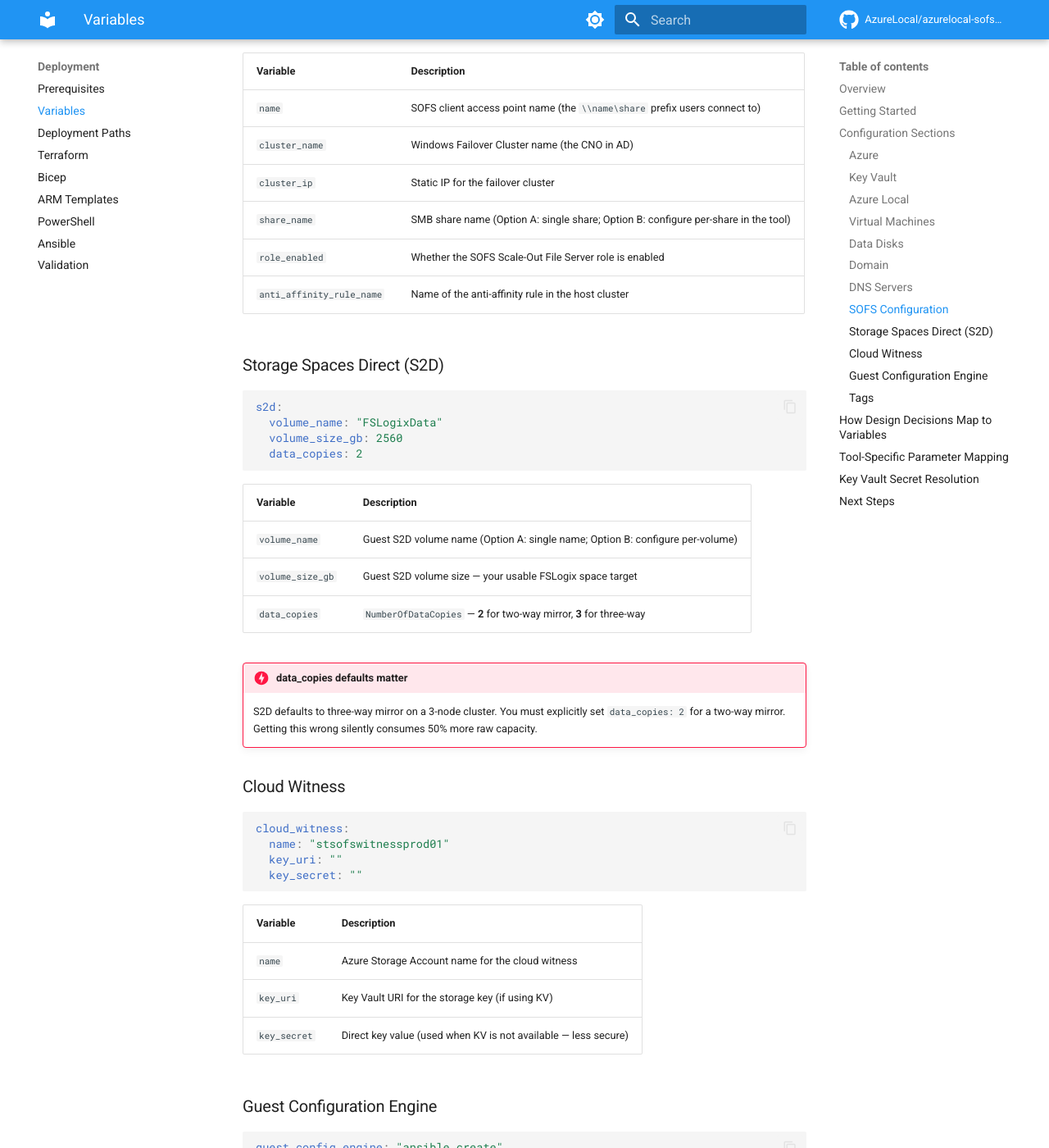
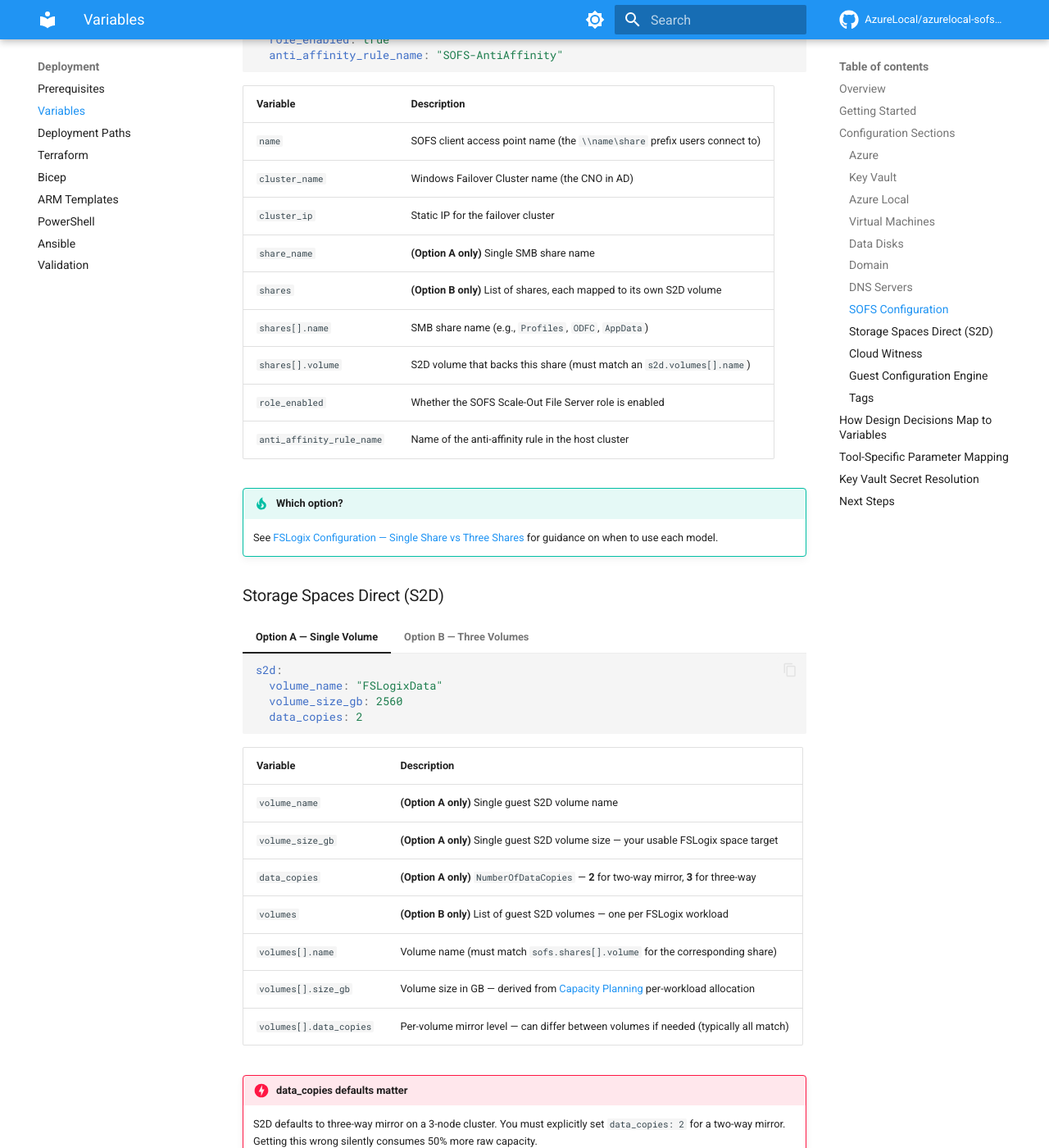
Before and after one commit to AzureLocal/azurelocal-sofs-fslogix, an MkDocs documentation site: the page built from docs/deployment/variables.md, in a window 1280 px wide and 1400 px high, scrolled down 4300 px. Shown: the whole window at 82% size. Built offline with MkDocs 1.6.1 and Material for MkDocs 9.7.7, drawn with Linux system fonts in a browser that asks for light colours; comment, search, counter and statistics services are not loaded; some of the changed text lies outside the part shown.

Commit message:
docs: add FSLogix Option A vs B decision framework and Option B variables
- fslogix.md: add 'Single Share vs Three Shares' decision section with
  comparison table, use cases, and cross-references to architecture pages
- variables.md: expand SOFS and S2D sections with tabbed Option A/B configs
  showing multi-share (sofs.shares[]) and multi-volume (s2d.volumes[]) structures
- variables.example.yml: add commented Option B structures for sofs.shares
  and s2d.volumes alongside Option A defaults

Closes user feedback on missing decision context and advanced variable coverage.

````diff
--- a/docs/deployment/variables.md
+++ b/docs/deployment/variables.md
@@ -147,42 +147,93 @@ DNS servers for the SOFS VMs — typically your AD domain controllers.
 
 ### SOFS Configuration
 
-```yaml
-sofs:
-  name: "FSLogixSOFS"
-  cluster_name: "sofs-cluster"
-  cluster_ip: "192.168.1.204"
-  share_name: "FSLogix"
-  role_enabled: true
-  anti_affinity_rule_name: "SOFS-AntiAffinity"
-```
+=== "Option A — Single Share"
+
+    ```yaml
+    sofs:
+      name: "FSLogixSOFS"
+      cluster_name: "sofs-cluster"
+      cluster_ip: "192.168.1.204"
+      share_name: "Profiles"
+      role_enabled: true
+      anti_affinity_rule_name: "SOFS-AntiAffinity"
+    ```
+
+=== "Option B — Three Shares"
+
+    ```yaml
+    sofs:
+      name: "FSLogixSOFS"
+      cluster_name: "sofs-cluster"
+      cluster_ip: "192.168.1.204"
+      role_enabled: true
+      anti_affinity_rule_name: "SOFS-AntiAffinity"
+      shares:
+        - name: "Profiles"
+          volume: "Profiles"
+        - name: "ODFC"
+          volume: "ODFC"
+        - name: "AppData"
+          volume: "AppData"
+    ```
 
 | Variable | Description |
 |----------|-------------|
 | `name` | SOFS client access point name (the `\\name\share` prefix users connect to) |
 | `cluster_name` | Windows Failover Cluster name (the CNO in AD) |
 | `cluster_ip` | Static IP for the failover cluster |
-| `share_name` | SMB share name (Option A: single share; Option B: configure per-share in the tool) |
+| `share_name` | **(Option A only)** Single SMB share name |
+| `shares` | **(Option B only)** List of shares, each mapped to its own S2D volume |
+| `shares[].name` | SMB share name (e.g., `Profiles`, `ODFC`, `AppData`) |
+| `shares[].volume` | S2D volume that backs this share (must match an `s2d.volumes[].name`) |
 | `role_enabled` | Whether the SOFS Scale-Out File Server role is enabled |
 | `anti_affinity_rule_name` | Name of the anti-affinity rule in the host cluster |
 
+!!! tip "Which option?"
+    See [FSLogix Configuration — Single Share vs Three Shares](../configuration/fslogix.md#single-share-vs-three-shares-when-to-use-each) for guidance on when to use each model.
+
 ### Storage Spaces Direct (S2D)
 
-```yaml
-s2d:
-  volume_name: "FSLogixData"
-  volume_size_gb: 2560
-  data_copies: 2
-```
+=== "Option A — Single Volume"
+
+    ```yaml
+    s2d:
+      volume_name: "FSLogixData"
+      volume_size_gb: 2560
+      data_copies: 2
+    ```
+
+=== "Option B — Three Volumes"
+
+    ```yaml
+    s2d:
+      volumes:
+        - name: "Profiles"
+          size_gb: 33485       # 32.7 TB — profile containers
+          data_copies: 2
+        - name: "ODFC"
+          size_gb: 21299       # 20.8 TB — Outlook OST, Teams cache
+          data_copies: 2
+        - name: "AppData"
+          size_gb: 6144        # 6 TB — per-user AppData redirections
+          data_copies: 2
+    ```
 
 | Variable | Description |
 |----------|-------------|
-| `volume_name` | Guest S2D volume name (Option A: single name; Option B: configure per-volume) |
-| `volume_size_gb` | Guest S2D volume size — your usable FSLogix space target |
-| `data_copies` | `NumberOfDataCopies` — **2** for two-way mirror, **3** for three-way |
+| `volume_name` | **(Option A only)** Single guest S2D volume name |
+| `volume_size_gb` | **(Option A only)** Single guest S2D volume size — your usable FSLogix space target |
+| `data_copies` | **(Option A only)** `NumberOfDataCopies` — **2** for two-way mirror, **3** for three-way |
+| `volumes` | **(Option B only)** List of guest S2D volumes — one per FSLogix workload |
+| `volumes[].name` | Volume name (must match `sofs.shares[].volume` for the corresponding share) |
+| `volumes[].size_gb` | Volume size in GB — derived from [Capacity Planning](../architecture/capacity-planning.md) per-workload allocation |
+| `volumes[].data_copies` | Per-volume mirror level — can differ between volumes if needed (typically all match) |
 
 !!! danger "data_copies defaults matter"
     S2D defaults to three-way mirror on a 3-node cluster. You must explicitly set `data_copies: 2` for a two-way mirror. Getting this wrong silently consumes 50% more raw capacity.
+
+!!! note "Option B volume sizing"
+    A typical split for Option B is ~55% Profiles, ~35% ODFC, ~10% AppData. Adjust based on your user personas — heavy Outlook users need more ODFC space. See [Scenario C](../architecture/scenarios.md#scenario-c-enterprise-2000-users-high-density-pooled) for a worked example.
 
 ### Cloud Witness
 
@@ -233,10 +284,10 @@ Applied to all Azure resources created by the deployment tools.
 |----------------------|-------------------|
 | Three host volumes (fault isolation) | `azure_local.storage_path_ids` (populate all three) |
 | Single host volume | `azure_local.storage_path_id` (populate one) |
-| Two-way guest mirror | `s2d.data_copies: 2` |
+| Two-way guest mirror | `s2d.data_copies: 2` or `s2d.volumes[].data_copies: 2` |
 | Three-way guest mirror | `s2d.data_copies: 3`, increase `data_disks.size_gb` |
 | Option A (single share) | `sofs.share_name`, `s2d.volume_name`, `s2d.volume_size_gb` |
-| Option B (three shares) | Configure per-share in tool-specific parameters |
+| Option B (three shares) | `sofs.shares[]`, `s2d.volumes[]` — one entry per workload |
 | Profile sizing | `data_disks.size_gb` (derived from capacity planning) |
 
 ---
````
Also changed, not shown: docs/configuration/fslogix.md (+53 -0 lines), 1 other file.
